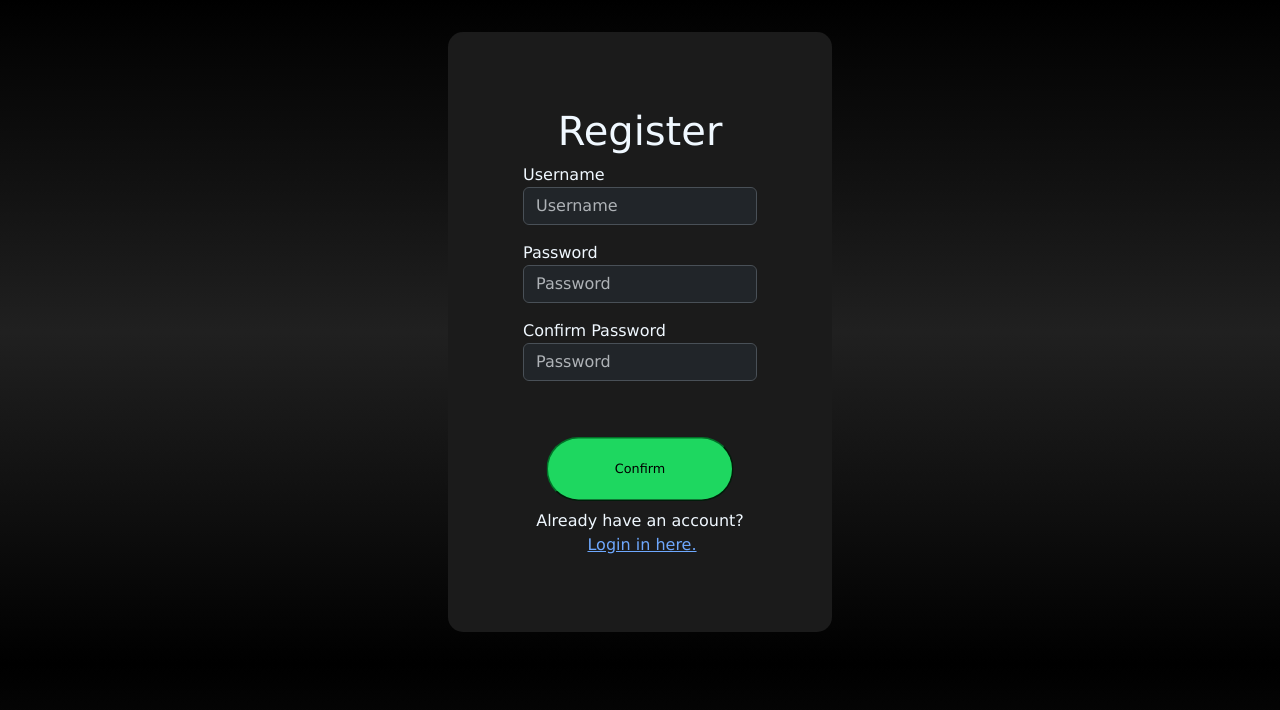
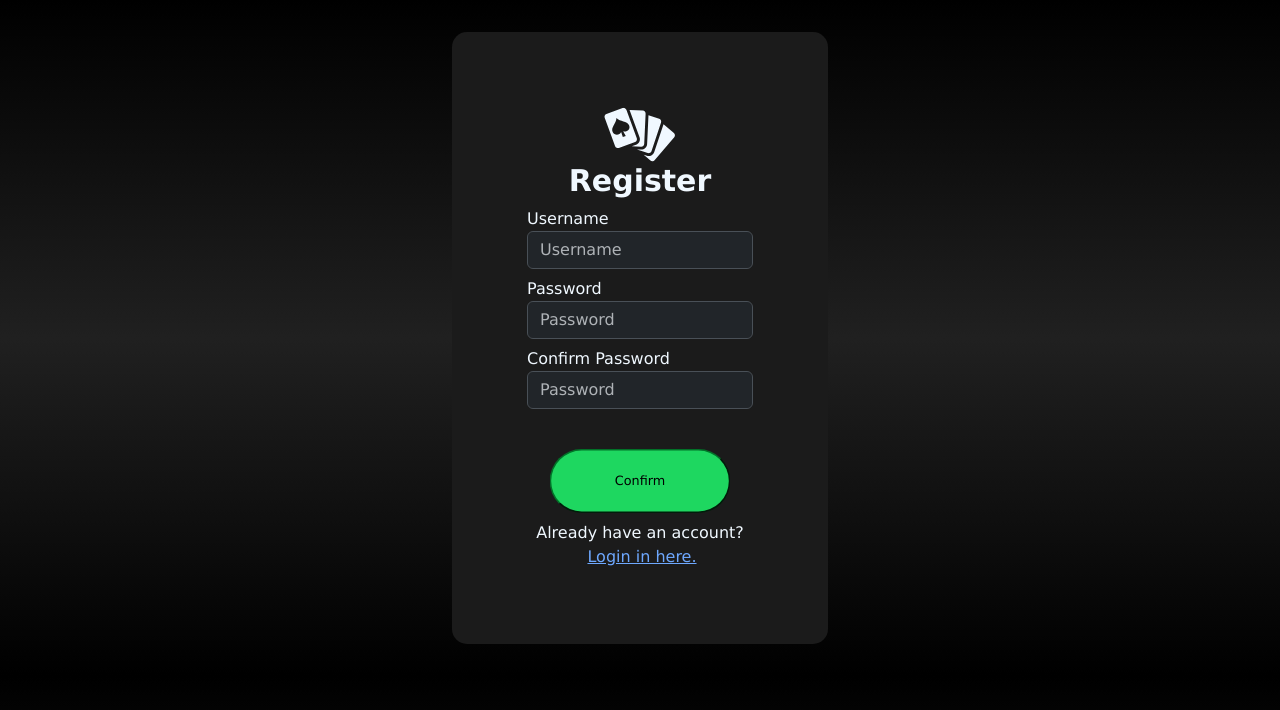
Before and after one commit to RevatureProject2MusicSharing/project2Frontend, a React (Vite) app: page /register in a window 1280 px wide. Shown: the top 710 px of the page. Built offline with nearby package versions, Linux system fonts and the light colour scheme.

Commit message:
Added toast to register

```diff
--- a/src/Components/Login/Login.css
+++ b/src/Components/Login/Login.css
@@ -7,8 +7,8 @@
     row-gap:10px;
     flex-direction: column;
     font-family:Verdana, Geneva, Tahoma, sans-serif;
-    width:30vw;
-    height:75vh;
+    width:fit-content;
+    height:fit-content;
 
 
 }
--- a/src/Components/Login/Register/Register.css
+++ b/src/Components/Login/Register/Register.css
@@ -4,12 +4,20 @@
     background-color:#1b1b1b;
     border-radius: 15px;
     padding:75px;
-    width:30vw;
+    width:fit-content;
     font-family:Verdana, Geneva, Tahoma, sans-serif;
     color:aliceblue;
-    height: 75vh;
+    height: fit-content;
+    z-index:1;
+
 
 }
 .warning{
     color:#ed2c3f
 }
+#usernameAlreadyExistsToast{
+    z-index:1;
+    position:fixed;
+    right:50vw-250px;
+    width:250px;
+}
--- a/src/Components/Login/Register/Register.tsx
+++ b/src/Components/Login/Register/Register.tsx
@@ -1,11 +1,12 @@
 import axios from "axios"
 import { useState } from "react"
-import { Col, Container, Form, Row } from "react-bootstrap"
+import { Col, Container, Form, Row, Toast } from "react-bootstrap"
 import "./Register.css"
 import { motion } from "motion/react"
 import { RegisterSuccess } from "./RegisterSuccess"
 import { PiWarningCircleLight } from "react-icons/pi";
 import { Link } from "react-router-dom"
+import { GiPokerHand } from "react-icons/gi"
 
 export const Register:React.FC = () => {
 
@@ -14,6 +15,8 @@ export const Register:React.FC = () => {
         username:"",
         password:""
     })
+
+    const[passwordMatch,setPasswordMatch] = useState(true);
 
 
 
@@ -30,6 +33,15 @@ export const Register:React.FC = () => {
 
         setUser((user) => ({...user, [name]:value}))
 
+        if(input.target.name ==="password2"){
+            if(input.target.value === user.password){
+                setPasswordMatch(true)
+            }
+            else{
+                setPasswordMatch(false)
+            }
+        }
+
     }
 
 
@@ -37,7 +49,6 @@ export const Register:React.FC = () => {
     const register = async () => {
 
         //TODO: check if username is already exists in DB before sending post request.
-
         //post request for registering user
         const response = await axios.post("http://localhost:8080/register", user)
         .then(() => {setIsRegistered(true)
@@ -56,10 +67,11 @@ export const Register:React.FC = () => {
                 <RegisterSuccess />
             ): (
             <><Form>
-                        <h1>Register</h1>
+                        <GiPokerHand id="icon" />
+                        <h1 id="LoginHeader">Register</h1>
                         <Form.Group>
                             <Form.Label className="LoginLabel mb-0">Username</Form.Label>
-                            <Form.Control className="mb-3"
+                            <Form.Control className="mb-2"
                                 type="text"
                                 placeholder="Username"
                                 data-bs-theme="dark"
@@ -68,26 +80,31 @@ export const Register:React.FC = () => {
                         </Form.Group>
                         <Form.Group>
                             <Form.Label className="LoginLabel mb-0">Password</Form.Label>
-                            <Form.Control className="mb-3"
+                            <Form.Control className="mb-2"
                                 type="password"
                                 placeholder="Password"
                                 data-bs-theme="dark"
                                 name="password"
                                 onChange={storeValues} />
                         </Form.Group>
-
+                        {passwordMatch ? (<></>):(<><PiWarningCircleLight className = "warning" /><span className = "warning">Password does not match.</span></>)}
                         <Form.Group>
                             <Form.Label className="LoginLabel mb-0">Confirm Password</Form.Label>
-                            <Form.Control className="mb-3"
+                            <Form.Control className="mb-2"
                                 type="password"
                                 placeholder="Password"
                                 data-bs-theme="dark"
-                                name="password"
+                                name="password2"
                                 onChange={storeValues} />
                         </Form.Group>
                         </Form>
-                        <Col >
-                        {isInvalid ? (<><PiWarningCircleLight className = "warning" /><span className = "warning">Invalid credentials.</span></>):(<></>)}
+                        <Col className="mb-4">
+                            <>
+                            <Toast id="usernameAlreadyExistsToast" onClose={() => setIsInvalid(false)} show={isInvalid} delay={3000} autohide>
+                            <PiWarningCircleLight className = "warning" />
+                            <small className = "warning">That username already exists!</small>
+                            </Toast>
+                            </>
                         </Col>
 
                         <motion.button
```
